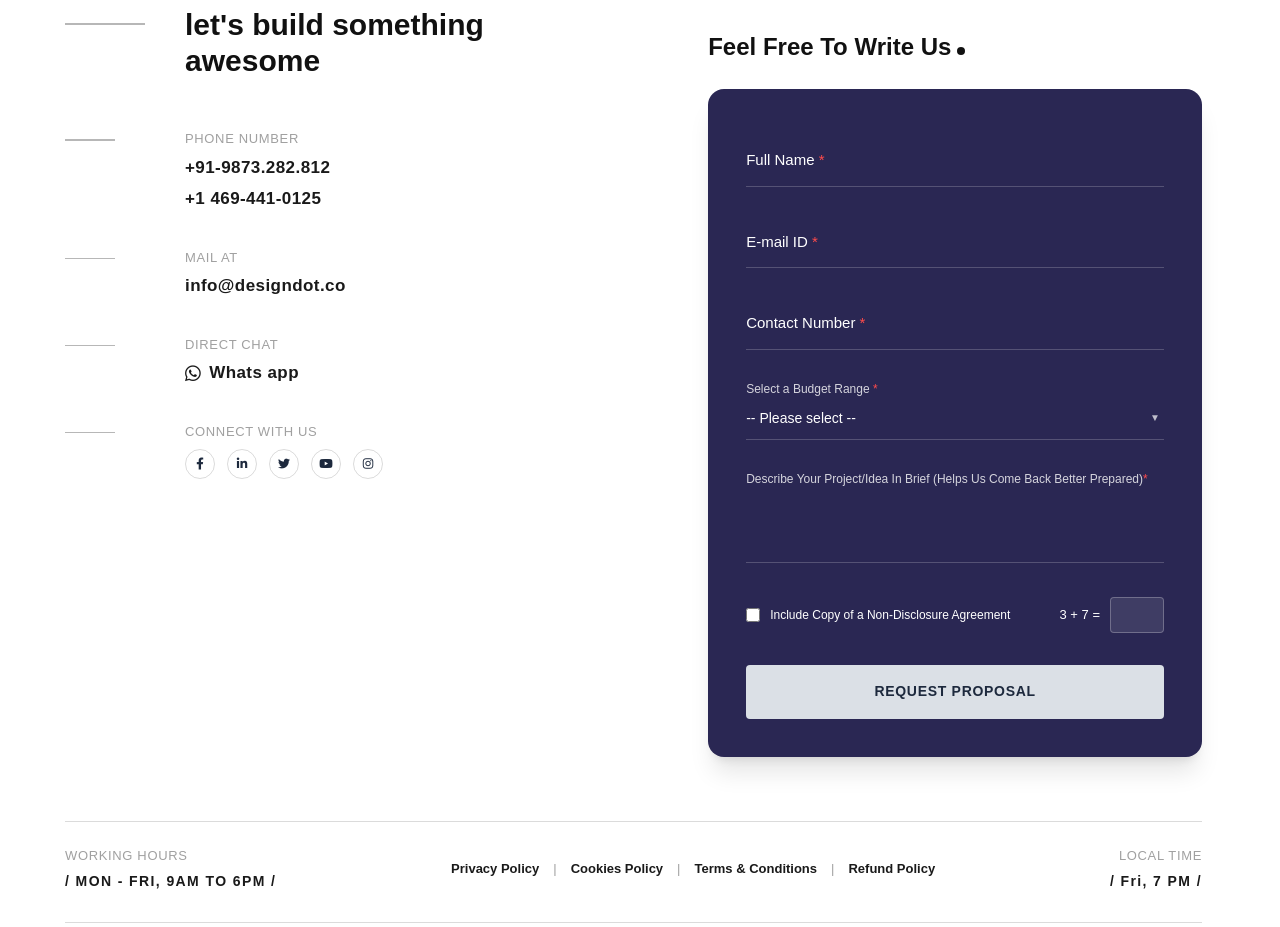
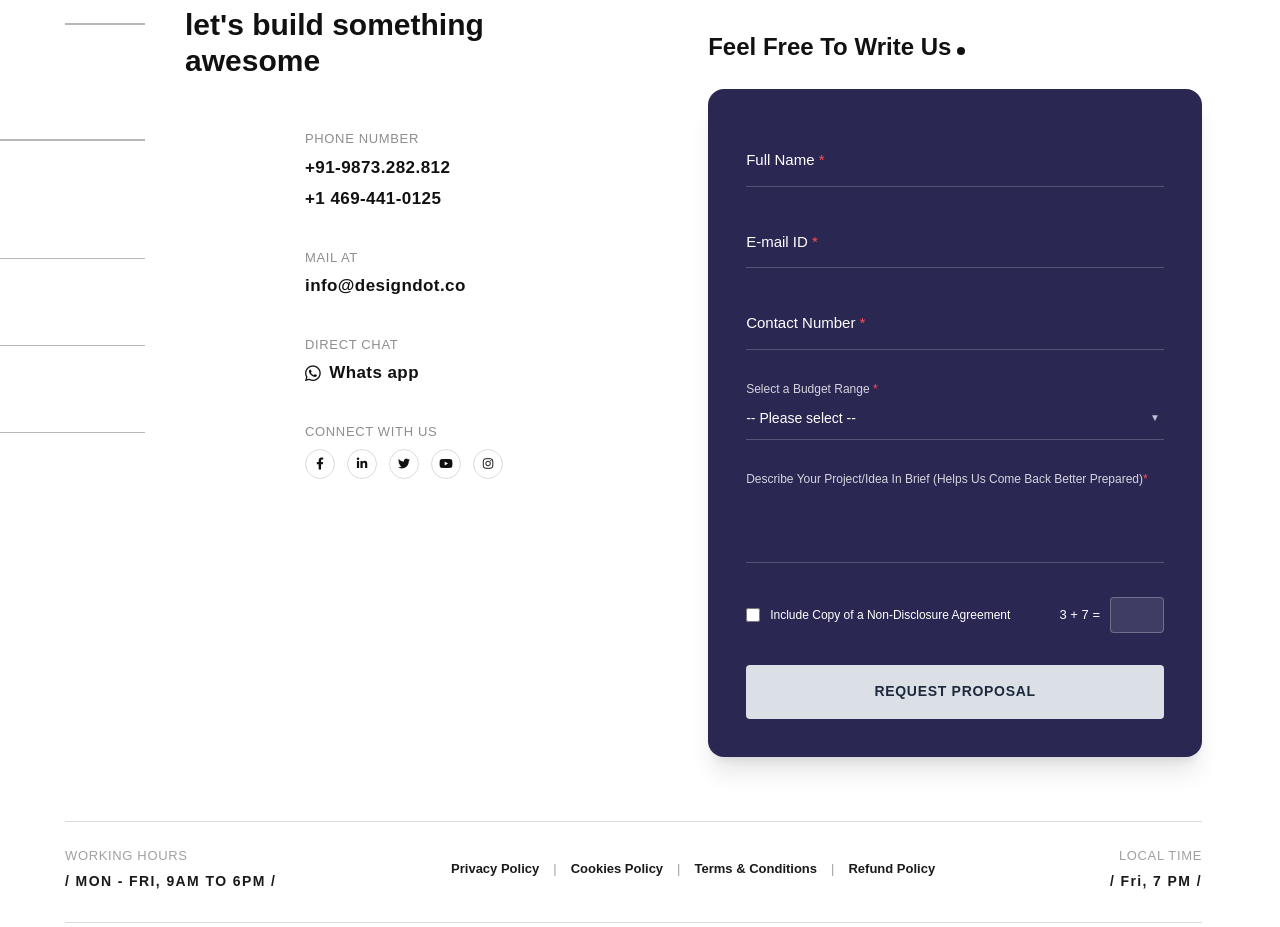
Before and after one commit to PrietyGoyal24/design-dot, a Next.js app: page / in a window 1280 px wide. Shown: the part 8700-9627 px from the top of the page. Built offline with nearby package versions, Linux system fonts and the light colour scheme; a web font is replaced by a local one.

Commit message:
style: shift footer info details column to align with layout in Image 17

```diff
--- a/components/Footer.tsx
+++ b/components/Footer.tsx
@@ -80,16 +80,16 @@ export default function Footer() {
             <div className="flex flex-col gap-[36px] mt-[50px]">
 
               {/* Phone number */}
-              <div className="relative flex flex-col gap-[6px]">
-                <div className="absolute left-[-120px] top-[10px] w-[50px] h-[1.5px] bg-[#111]/30 hidden sm:block" />
+              <div className="relative flex flex-col gap-[6px] sm:pl-[120px]">
+                <div className="absolute left-[-240px] top-[10px] w-[200px] h-[1.5px] bg-[#111]/30 hidden sm:block" />
                 <span
-                  className="text-[13px] font-[500] text-[#a0a0a0] uppercase tracking-wider"
+                  className="text-[13px] font-[500] text-[#8e8e8e] uppercase tracking-wider"
                   style={{ fontFamily: 'GTWalsheimPro-Regular, sans-serif' }}
                 >
                   Phone number
                 </span>
                 <div
-                  className="text-[15px] md:text-[17px] font-extrabold tracking-wide flex flex-col gap-[6px] text-[#1a1a1a]"
+                  className="text-[15px] md:text-[17px] font-extrabold tracking-wide flex flex-col gap-[6px] text-[#111111]"
                   style={{ fontFamily: 'GTWalsheimPro-Bold, sans-serif', fontWeight: 800 }}
                 >
                   <a href="tel:+919873282812" className="hover:text-[#f27820] transition-colors">+91-9873.282.812</a>
@@ -98,16 +98,16 @@ export default function Footer() {
               </div>
 
               {/* Mail at */}
-              <div className="relative flex flex-col gap-[6px]">
-                <div className="absolute left-[-120px] top-[10px] w-[50px] h-[1.5px] bg-[#111]/30 hidden sm:block" />
+              <div className="relative flex flex-col gap-[6px] sm:pl-[120px]">
+                <div className="absolute left-[-240px] top-[10px] w-[200px] h-[1.5px] bg-[#111]/30 hidden sm:block" />
                 <span
-                  className="text-[13px] font-[500] text-[#a0a0a0] uppercase tracking-wider"
+                  className="text-[13px] font-[500] text-[#8e8e8e] uppercase tracking-wider"
                   style={{ fontFamily: 'GTWalsheimPro-Regular, sans-serif' }}
                 >
                   Mail at
                 </span>
                 <div
-                  className="text-[15px] md:text-[17px] font-extrabold tracking-wide text-[#1a1a1a]"
+                  className="text-[15px] md:text-[17px] font-extrabold tracking-wide text-[#111111]"
                   style={{ fontFamily: 'GTWalsheimPro-Bold, sans-serif', fontWeight: 800 }}
                 >
                   <a href="mailto:info@designdot.co" className="hover:text-[#f27820] transition-colors font-extrabold">info@designdot.co</a>
@@ -115,19 +115,19 @@ export default function Footer() {
               </div>
 
               {/* Direct Chat */}
-              <div className="relative flex flex-col gap-[6px]">
-                <div className="absolute left-[-120px] top-[10px] w-[50px] h-[1.5px] bg-[#111]/30 hidden sm:block" />
+              <div className="relative flex flex-col gap-[6px] sm:pl-[120px]">
+                <div className="absolute left-[-240px] top-[10px] w-[200px] h-[1.5px] bg-[#111]/30 hidden sm:block" />
                 <span
-                  className="text-[13px] font-[500] text-[#a0a0a0] uppercase tracking-wider"
+                  className="text-[13px] font-[500] text-[#8e8e8e] uppercase tracking-wider"
                   style={{ fontFamily: 'GTWalsheimPro-Regular, sans-serif' }}
                 >
                   Direct Chat
                 </span>
                 <div
-                  className="text-[15px] md:text-[17px] font-extrabold tracking-wide text-[#1a1a1a] flex items-center gap-[8px]"
+                  className="text-[15px] md:text-[17px] font-extrabold tracking-wide text-[#111111] flex items-center gap-[8px]"
                   style={{ fontFamily: 'GTWalsheimPro-Bold, sans-serif', fontWeight: 800 }}
                 >
-                  <i className="fab fa-whatsapp text-[18px] text-[#1a1a1a]" />
+                  <i className="fab fa-whatsapp text-[18px] text-[#111111]" />
                   <a href="https://api.whatsapp.com/send?phone=+919873282812&text=Hii" target="_blank" rel="noopener noreferrer" className="hover:text-[#f27820] transition-colors">
                     Whats app
                   </a>
@@ -135,15 +135,15 @@ export default function Footer() {
               </div>
 
               {/* Connect */}
-              <div className="relative flex flex-col gap-[8px]">
-                <div className="absolute left-[-120px] top-[10px] w-[50px] h-[1.5px] bg-[#111]/30 hidden sm:block" />
+              <div className="relative flex flex-col gap-[8px] sm:pl-[120px]">
+                <div className="absolute left-[-240px] top-[10px] w-[200px] h-[1.5px] bg-[#111]/30 hidden sm:block" />
                 <span
-                  className="text-[13px] font-[500] text-[#a0a0a0] uppercase tracking-wider"
+                  className="text-[13px] font-[500] text-[#8e8e8e] uppercase tracking-wider"
                   style={{ fontFamily: 'GTWalsheimPro-Regular, sans-serif' }}
                 >
                   Connect with us
                 </span>
-                <div className="flex gap-[12px] text-slate-800">
+                <div className="flex gap-[12px] text-[#111111]">
                   <a href="#" className="w-[30px] h-[30px] border border-[#111]/15 rounded-full flex items-center justify-center hover:bg-slate-100 hover:border-black transition-colors" aria-label="Facebook">
                     <i className="fab fa-facebook-f text-[12px]" />
                   </a>
```
